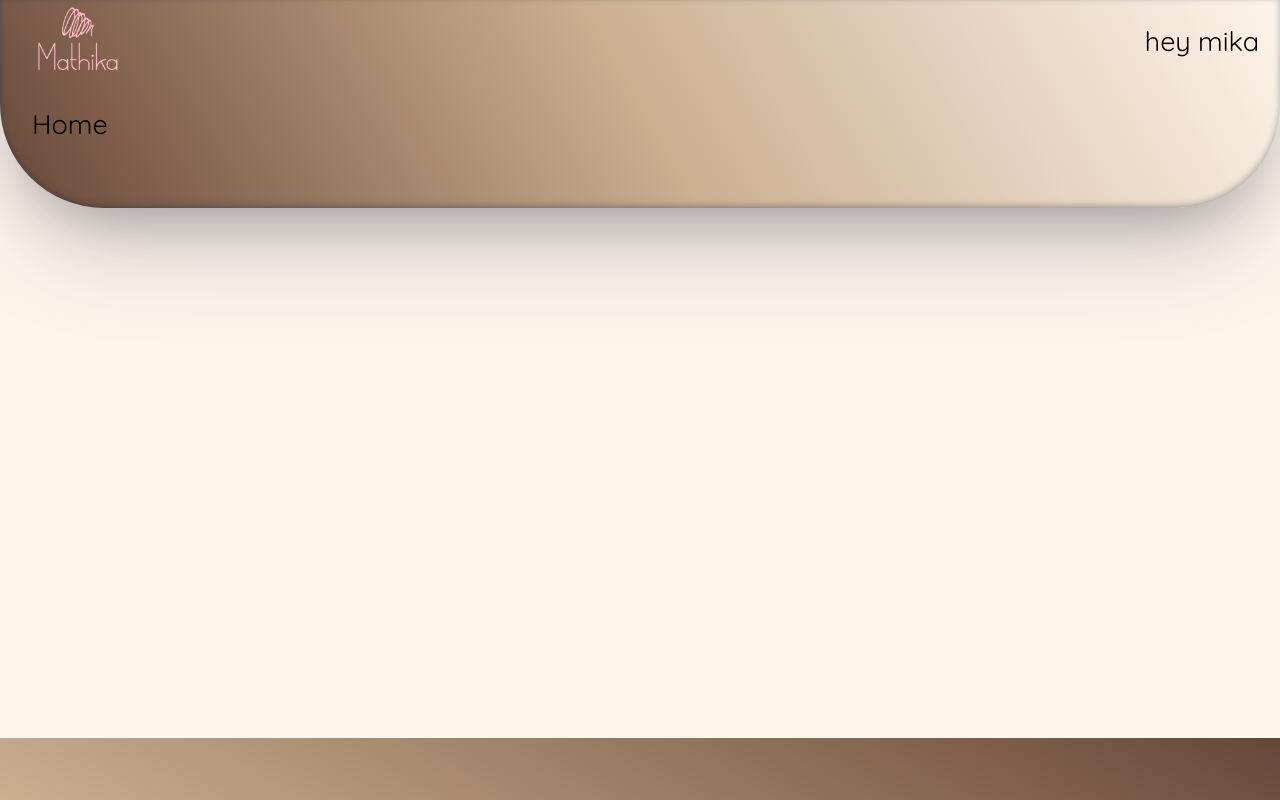
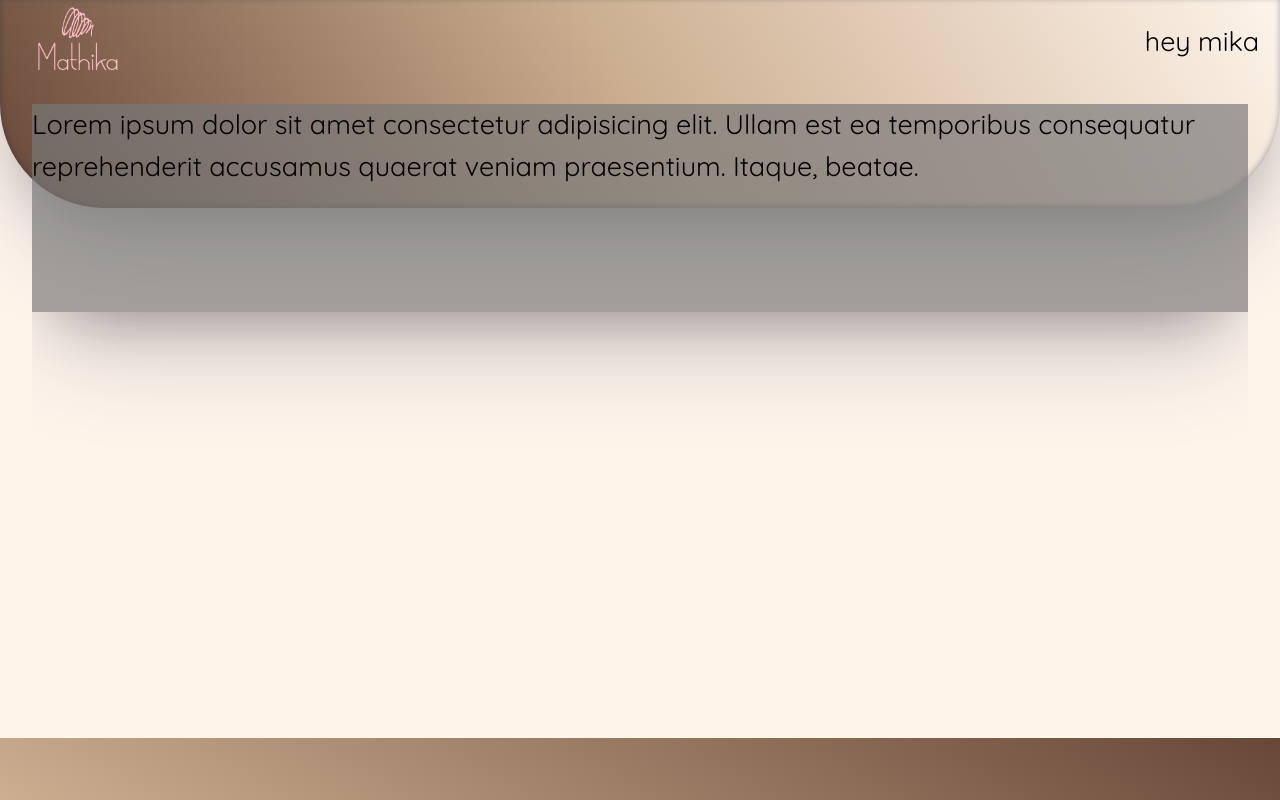
Before and after one commit to mikaGivner/Mathika-Students-App, a React (Vite) app: page /Teacher/Home in a window 1280 px wide. Built offline with nearby package versions, Linux system fonts and the light colour scheme; a web font is replaced by a local one.

Commit message:
box styled-components

```diff
--- a/src/App.jsx
+++ b/src/App.jsx
@@ -1,6 +1,6 @@
 import "./index.css"
 import { createBrowserRouter, RouterProvider } from "react-router-dom";
-import {LandPage,TeacherPage} from "./Pages/indexPages.jsx";
+import {LandPage,TeacherPage, TeacherHome} from "./Pages/indexPages.jsx";
 const router = createBrowserRouter([
 { path: "/", element: <LandPage WhereToGo="/Teacher"/>, errorElement: <>Error...</> },
 {
@@ -8,7 +8,7 @@ const router = createBrowserRouter([
   element: <TeacherPage/>,
   errorElement: <>Error...</>,
   children: [
-    { path: "/Teacher/Home", element: <div>Home</div> },
+    { path: "/Teacher/Home", element: <TeacherHome/> },
     { path: "/Teacher/scheduled", element: <div>Scheduled</div>  },
   ],
 },
--- /dev/null
+++ b/src/Pages/TeacherHome.jsx
@@ -0,0 +1,12 @@
+import React from 'react';
+import { Box } from '../Style';
+function TeacherHome() {
+  return (
+    <>
+    <Box>
+        Lorem ipsum dolor sit amet consectetur adipisicing elit. Ullam est ea temporibus consequatur reprehenderit accusamus quaerat veniam praesentium. Itaque, beatae.
+    </Box>
+    </>
+  )
+}
+export default TeacherHome;
--- a/src/Pages/indexPages.jsx
+++ b/src/Pages/indexPages.jsx
@@ -1,3 +1,4 @@
 import LandPage from "./LandPage";
 import TeacherPage from "./TeacherPage";
-export {LandPage, TeacherPage};
+import TeacherHome from "./TeacherHome";
+export {LandPage, TeacherPage, TeacherHome};
--- /dev/null
+++ b/src/Style/Box.jsx
@@ -0,0 +1,9 @@
+import styled from 'styled-components'
+import "../index.css"
+const Box = styled.div`
+width:100%;
+min-height:10rem;
+background: var(--box-bg);
+box-shadow: rgba(50, 50, 93, 0.25) 0px 50px 100px -20px, rgba(0, 0, 0, 0.3) 0px 30px 60px -30px;
+`
+export default Box;
--- a/src/Style/index.jsx
+++ b/src/Style/index.jsx
@@ -7,4 +7,5 @@ import TeacherHead from "./TeacherHead";
 import LogoPagesStyle from "./PagesLogo";
 import BodyTeacher from "./BodyTeacher";
 import BottomUL from "./BottomUL";
-export {Land, LogoStyle, LandPageStyle, Button,TeacherPageStyle,TeacherHead, LogoPagesStyle,BodyTeacher, BottomUL};
+import Box from "./Box";
+export {Land, LogoStyle, LandPageStyle, Button,TeacherPageStyle,TeacherHead, LogoPagesStyle,BodyTeacher, BottomUL, Box};
--- a/src/index.css
+++ b/src/index.css
@@ -15,6 +15,7 @@
   --dark-ft: #585858;
   --light-ft: #fef4ea;
   --logo-cr: #ffc0cb;
+  --box-bg: #787878ae;
 }
 h1 {
   font-family: "Lumanosimo", cursive;
```
